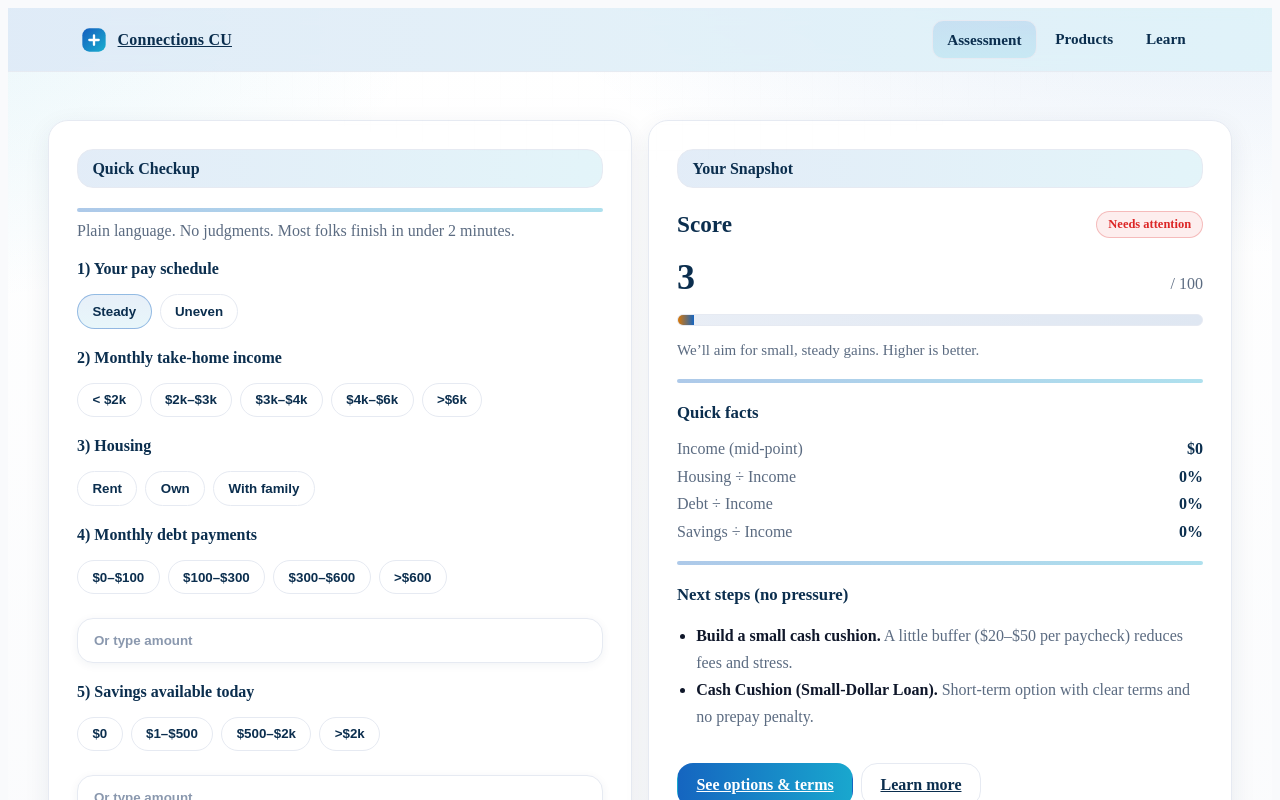
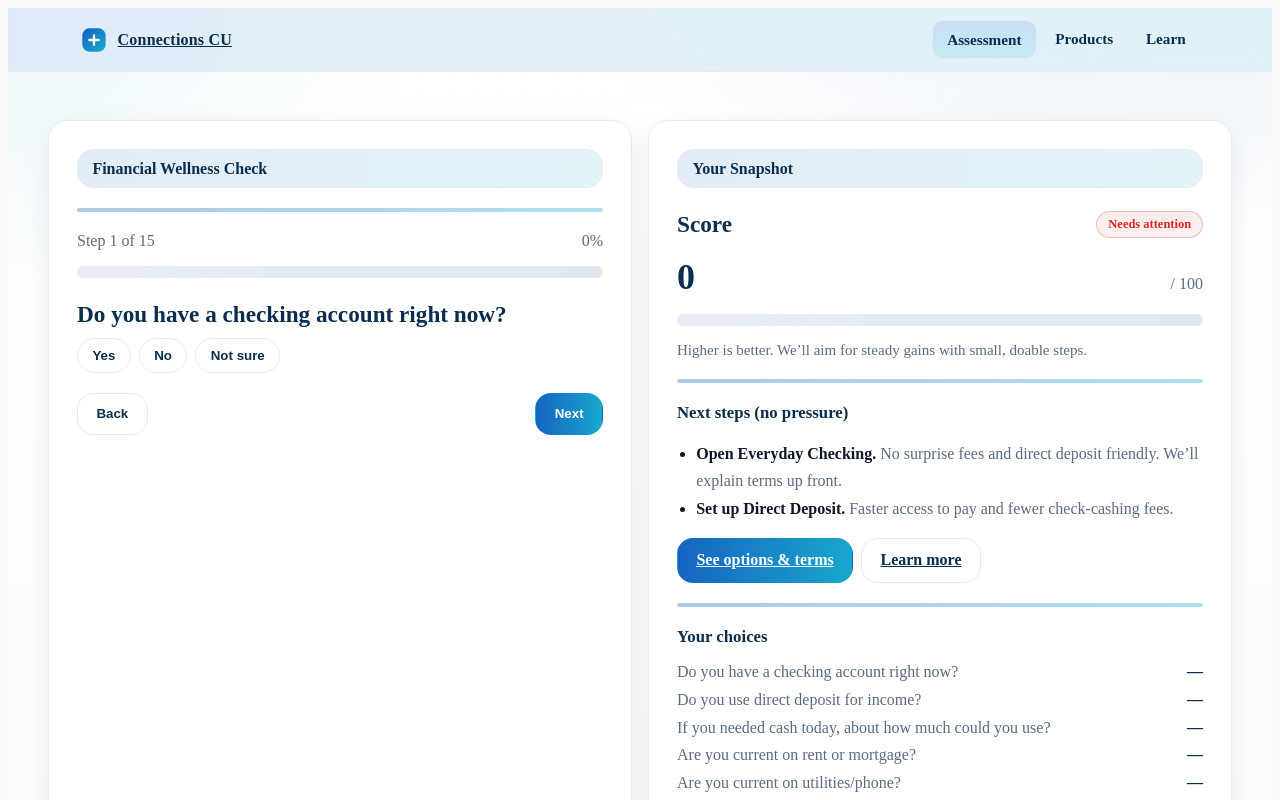
Before and after one commit to Ktm0660/CCU_Financial_Health_App, a Next.js app in the folder ccu-financial-health-app/: page /assess in a window 1280 px wide. Shown: the top 800 px of the page. Built offline with nearby package versions, Linux system fonts and the light colour scheme.

Commit message:
Revamp assessment to simple 15-question flow for rural/underserved; chip UI, plain language, transparent recommendations.

```diff
--- a/ccu-financial-health-app/src/app/assess/page.tsx
+++ b/ccu-financial-health-app/src/app/assess/page.tsx
@@ -2,16 +2,66 @@
 import { useMemo, useState } from "react";
 
 /**
- * New super-simple 6-question flow.
- * 1) Pay timing: steady / uneven
- * 2) Income range (tap chip)
- * 3) Housing type (rent / own / with family) + quick amount if rent/own
- * 4) Monthly debt payments (chip or number)
- * 5) Savings today (chip or number)
- * 6) Confidence / stress (chip)
+ * Connections CU · Simple 15-Question Assessment
+ * Designed for rural & first-time bank users:
+ * - One screen per question with big tappable chips
+ * - Zero jargon; plain language; minimal typing
+ * - Score 0–100 with category weights
+ * - Gentle, transparent recommendations (not salesy)
  *
- * Score = weighted blend (0–100). Recs map to answers with plain-language reasons.
+ * Categories & weights:
+ * 1) Access & Basics (checking, direct deposit, ID/eligibility proxy) ........ 25
+ * 2) Safety Net & Bills (emergency cash, current on housing/utilities) ....... 30
+ * 3) Stability (transportation, phone/internet, income timing) ............... 20
+ * 4) Obligations & Risk (payday/title loan, collections, debt stress) ........ 15
+ * 5) Confidence & Support (comfort reading statements, counselor opt-in) ..... 10
  */
+
+type ChipVal = string;
+
+type Q = {
+  id: string;
+  label: string;
+  help?: string;
+  kind: "chips" | "number";
+  options?: ChipVal[]; // for chips
+  optional?: boolean;
+};
+
+const QUESTIONS: Q[] = [
+  { id:"q1_checking", label:"Do you have a checking account right now?", kind:"chips", options:["Yes","No","Not sure"] },
+  { id:"q2_deposit", label:"Do you use direct deposit for income?", kind:"chips", options:["Yes","No","Sometimes"] },
+  { id:"q3_liquidity", label:"If you needed cash today, about how much could you use?", kind:"chips", options:["None","$1–$100","$100–$500",">$500"] },
+  { id:"q4_housing_current", label:"Are you current on rent or mortgage?", kind:"chips", options:["Yes","No","Not applicable"] },
+  { id:"q5_utils_current", label:"Are you current on utilities/phone?", kind:"chips", options:["Yes","No"] },
+  { id:"q6_highcost", label:"Do you have a payday/title/online loan right now?", kind:"chips", options:["Yes","No"] },
+  { id:"q7_collections", label:"Is anything in collections?", kind:"chips", options:["Yes","No","Not sure"] },
+  { id:"q8_transport", label:"Is your transportation reliable most weeks?", kind:"chips", options:["Yes","No"] },
+  { id:"q9_connectivity", label:"Is your phone or internet reliable most weeks?", kind:"chips", options:["Yes","No"] },
+  { id:"q10_income_timing", label:"Is your income timing steady most months?", kind:"chips", options:["Steady","Varies"] },
+  { id:"q11_set_aside", label:"Could you set aside at least $20 each paycheck?", kind:"chips", options:["Yes","Some months","No"] },
+  { id:"q12_comfort", label:"Reading statements/fees feels…", kind:"chips", options:["Comfortable","I need help"] },
+  { id:"q13_language", label:"Preferred language for materials", kind:"chips", options:["English","Español"] },
+  { id:"q14_priority", label:"Which is your top priority?", kind:"chips", options:["Build savings","Lower debt","Credit score","Car","Home","Just learn"] },
+  { id:"q15_counselor", label:"Would you like a counselor to reach out (free)?", kind:"chips", options:["Yes","No"] },
+];
+
+// UI bits
+function Chip({label, pressed, onClick}:{label:string; pressed:boolean; onClick:()=>void}) {
+  return (
+    <button type="button" className="btn-chip" aria-pressed={pressed} onClick={onClick}>
+      {label}
+    </button>
+  );
+}
+
+function Meter({value}:{value:number}) {
+  return (
+    <div className="meter" role="progressbar" aria-valuemin={0} aria-valuemax={100} aria-valuenow={value}>
+      <span style={{width:`${value}%`}} />
+    </div>
+  );
+}
 
 type Band = "Great" | "Okay" | "Needs attention";
 function bandFor(score:number): Band {
@@ -20,222 +70,214 @@ function bandFor(score:number): Band {
   return "Needs attention";
 }
 
-function Chip({label, pressed, onClick}:{label:string; pressed:boolean; onClick:()=>void}) {
-  return <button type="button" className="btn-chip" aria-pressed={pressed} onClick={onClick}>{label}</button>;
+// Recommendation helper
+type Rec = { title:string; why:string };
+function uniquePush(arr:Rec[], item:Rec) {
+  if (!arr.find(x=>x.title===item.title)) arr.push(item);
 }
 
 export default function Assess() {
-  // Q1 Pay timing
-  const [payTiming, setPayTiming] = useState<"steady" | "uneven">("steady");
+  const [step, setStep] = useState(0); // index into QUESTIONS
+  const [answers, setAnswers] = useState<Record<string, ChipVal | number | null>>({});
 
-  // Q2 Income range (monthly take-home)
-  const incomeOptions = ["< $2k","$2k–$3k","$3k–$4k","$4k–$6k",">$6k"] as const;
-  type IncomeOpt = typeof incomeOptions[number];
-  const [incomeRange, setIncomeRange] = useState<IncomeOpt | null>(null);
-  const incomeMid = useMemo(()=>({
-    "< $2k":1500, "$2k–$3k":2500, "$3k–$4k":3500, "$4k–$6k":5000, ">$6k":7000
-  } as Record<IncomeOpt, number>),[]);
+  const q = QUESTIONS[step];
 
-  // Q3 Housing
-  const [housing, setHousing] = useState<"rent"|"own"|"family"|null>(null);
-  const [housingAmt, setHousingAmt] = useState<string>(""); // optional
+  function setAnswer(id:string, val:ChipVal | number) {
+    setAnswers(prev => ({...prev, [id]: val}));
+  }
 
-  // Q4 Debt payments
-  const debtOptions = ["$0–$100","$100–$300","$300–$600",">$600"] as const;
-  type DebtOpt = typeof debtOptions[number];
-  const [debtRange, setDebtRange] = useState<DebtOpt | null>(null);
-  const [debtAmt, setDebtAmt] = useState<string>(""); // optional manual
+  const progressPct = Math.round(((step) / QUESTIONS.length) * 100);
 
-  // Q5 Savings
-  const saveOptions = ["$0","$1–$500","$500–$2k",">$2k"] as const;
-  type SaveOpt = typeof saveOptions[number];
-  const [saveRange, setSaveRange] = useState<SaveOpt | null>(null);
-  const [saveAmt, setSaveAmt] = useState<string>("");
+  // Compute score
+  const { score, band, recs } = useMemo(()=>{
+    let pts = 0;
 
-  // Q6 Confidence (self-report)
-  const confidenceOpts = ["Calm","Managing","Stressed"] as const;
-  type ConfOpt = typeof confidenceOpts[number];
-  const [confidence, setConfidence] = useState<ConfOpt | null>(null);
+    // Access & Basics (25)
+    // q1_checking, q2_deposit, q13_language (no score), proxy trust via comfort later
+    if (answers["q1_checking"] === "Yes") pts += 12;
+    if (answers["q2_deposit"] === "Yes") pts += 10;
+    if (answers["q2_deposit"] === "Sometimes") pts += 5;
 
-  // Numeric rollups
-  const income = incomeRange ? incomeMid[incomeRange] : 0;
-  const housingNum = Number(housingAmt || 0);
-  const debtNum = debtRange ? (
-    debtRange==="$0–$100"?100:
-    debtRange==="$100–$300"?300:
-    debtRange==="$300–$600"?600:800
-  ) : Number(debtAmt || 0);
-  const saveNum = saveRange ? (
-    saveRange==="$0"?0:
-    saveRange==="$1–$500"?500:
-    saveRange==="$500–$2k"?2000:4000
-  ) : Number(saveAmt || 0);
+    // Safety Net & Bills (30)
+    // q3_liquidity
+    const liq = answers["q3_liquidity"];
+    if (liq === ">$500") pts += 12;
+    else if (liq === "$100–$500") pts += 9;
+    else if (liq === "$1–$100") pts += 4;
+    // q4_housing_current
+    if (answers["q4_housing_current"] === "Yes") pts += 9;
+    // q5_utils_current
+    if (answers["q5_utils_current"] === "Yes") pts += 9;
 
-  // Score
-  const score = useMemo(()=>{
-    let raw = 0;
-    // Housing affordability (35% target)
-    if (housing === "family") {
-      raw += 28;
-    } else if (income > 0) {
-      const h = housingNum;
-      const pct = (h / income) * 100;
-      raw += Math.max(0, 35 - Math.min(100, pct)); // 0..35
+    // Stability (20)
+    if (answers["q8_transport"] === "Yes") pts += 7;
+    if (answers["q9_connectivity"] === "Yes") pts += 7;
+    if (answers["q10_income_timing"] === "Steady") pts += 6;
+
+    // Obligations & Risk (15) – subtractors
+    if (answers["q6_highcost"] === "Yes") pts -= 8;
+    const coll = answers["q7_collections"];
+    if (coll === "Yes") pts -= 7;
+    if (coll === "Not sure") pts -= 3;
+
+    // Confidence & Support (10)
+    if (answers["q11_set_aside"] === "Yes") pts += 6;
+    if (answers["q11_set_aside"] === "Some months") pts += 3;
+    if (answers["q12_comfort"] === "Comfortable") pts += 4;
+
+    // Clamp & band
+    const s = Math.max(0, Math.min(100, pts));
+    const b = bandFor(s);
+
+    // Recommendations (gentle, need-based)
+    const rs: Rec[] = [];
+
+    // Basics / Access
+    if (answers["q1_checking"] !== "Yes") {
+      uniquePush(rs, {
+        title: "Open Everyday Checking",
+        why: "No surprise fees and direct deposit friendly. We’ll explain terms up front."
+      });
     }
-
-    // Debt load (30% target of income)
-    if (income > 0) {
-      const pct = (debtNum / income) * 100;
-      raw += Math.max(0, 30 - Math.min(100, pct)); // 0..30
-    }
-
-    // Savings cushion (0..30 scaled vs income)
-    if (income > 0) {
-      raw += Math.min(30, (saveNum / income) * 100);
-    }
-
-    // Stability bonuses (5 total)
-    if (payTiming === "steady") raw += 3;
-    if (confidence === "Calm") raw += 2;
-    if (confidence === "Managing") raw += 1;
-
-    return Math.max(0, Math.min(100, Math.round(raw)));
-  },[housing, housingNum, income, debtNum, saveNum, payTiming, confidence]);
-
-  const band = bandFor(score);
-
-  // Recommendations (plain language + gentle suggestions)
-  const recs = useMemo(()=>{
-    const list: {title:string; why:string}[] = [];
-
-    // Liquidity
-    if (saveNum < 300) {
-      list.push({
-        title: "Build a small cash cushion",
-        why: "A little buffer ($20–$50 per paycheck) reduces fees and stress."
+    if (answers["q2_deposit"] !== "Yes") {
+      uniquePush(rs, {
+        title: "Set up Direct Deposit",
+        why: "Faster access to pay and fewer check-cashing fees."
       });
     }
 
-    // Housing
-    if (housing !== "family" && income>0 && (housingNum/income) > 0.4) {
-      list.push({
-        title: "Lower housing costs over time",
-        why: "Aim near 35% of take-home pay. We can brainstorm steps together."
+    // Safety net
+    if (liq === "None" || liq === "$1–$100") {
+      uniquePush(rs, {
+        title: "Start a $20 Cushion",
+        why: "Save $20 per paycheck to reach $200–$300 quickly and avoid fees."
+      });
+      uniquePush(rs, {
+        title: "Cash Cushion (Small-Dollar Loan)",
+        why: "Short-term bridge with clear terms and no prepayment penalty."
       });
     }
 
-    // Debt
-    if (income>0 && (debtNum/income) > 0.3) {
-      list.push({
-        title: "Tighten debt payments",
-        why: "Keeping minimums on autopay avoids fees; snowball what you can."
+    // Bills behind
+    if (answers["q4_housing_current"] === "No" || answers["q5_utils_current"] === "No") {
+      uniquePush(rs, {
+        title: "Payment Plan & Hardship Review",
+        why: "We’ll call providers together and build a catch-up plan that fits your budget."
       });
     }
 
-    // Confidence
-    if (confidence === "Stressed") {
-      list.push({
-        title: "Talk with a counselor (free)",
-        why: "Judgment-free planning. We’ll map 2–3 small wins first."
+    // High-cost obligations
+    if (answers["q6_highcost"] === "Yes") {
+      uniquePush(rs, {
+        title: "Relief Refinance / Pay-down Plan",
+        why: "Replace high-cost debt with a lower, fixed payment and a clear payoff date."
       });
     }
 
-    // Product bridges (non-salesy)
-    // Use gentle, transparent language tied to needs.
-    if (saveNum < 300) {
-      list.push({
-        title: "Cash Cushion (Small-Dollar Loan)",
-        why: "Short-term option with clear terms and no prepay penalty."
+    // Collections or unsure
+    if (answers["q7_collections"] === "Yes" || answers["q7_collections"] === "Not sure") {
+      uniquePush(rs, {
+        title: "Credit Report Check",
+        why: "We’ll pull free reports and make a step-by-step plan to settle or dispute."
       });
-    }
-    if (debtNum > 400) {
-      list.push({
+      uniquePush(rs, {
         title: "Pathway Credit Builder",
-        why: "Build payment history at a low rate with savings as collateral."
-      });
-    }
-    if (payTiming === "uneven") {
-      list.push({
-        title: "Everyday Checking",
-        why: "Direct deposit friendly. Overdraft options explained up front."
+        why: "Build positive history using a small secured installment—savings stays yours."
       });
     }
 
-    return list.slice(0, 6);
-  },[saveNum, housing, income, housingNum, debtNum, payTiming, confidence]);
+    // Stability helpers
+    if (answers["q8_transport"] === "No") {
+      uniquePush(rs, {
+        title: "Reliable Wheels Plan",
+        why: "Budget for repairs or find an affordable auto—terms explained clearly."
+      });
+    }
+    if (answers["q9_connectivity"] === "No") {
+      uniquePush(rs, {
+        title: "Low-Cost Connectivity Tips",
+        why: "Free Wi-Fi spots, assistance programs, and phone plans we see work well."
+      });
+    }
+
+    // Set-aside and comfort
+    if (answers["q11_set_aside"] === "No" || answers["q12_comfort"] === "I need help") {
+      uniquePush(rs, {
+        title: "15-Minute Budget Setup",
+        why: "We’ll map bills to paydays and auto-save a few dollars without stress."
+      });
+    }
+
+    // Language & counselor
+    if (answers["q13_language"] === "Español") {
+      uniquePush(rs, {
+        title: "Recursos en Español",
+        why: "Guías simples, ejemplos y apoyo en tu idioma."
+      });
+    }
+    if (answers["q15_counselor"] === "Yes") {
+      uniquePush(rs, {
+        title: "Meet a Certified Counselor",
+        why: "Free and judgment-free. We focus on 2–3 small wins you choose."
+      });
+    }
+
+    return { score: s, band: b, recs: rs.slice(0, 7) };
+  }, [answers]);
+
+  // Navigation
+  const canNext = step < QUESTIONS.length - 1;
+  const canBack = step > 0;
 
   return (
     <div className="grid-auto">
-      {/* LEFT: Questions */}
+      {/* LEFT: Question card */}
       <section className="card card-pad">
         <div className="stack-lg">
-          <div className="card-head">Quick Checkup</div>
+          <div className="card-head">Financial Wellness Check</div>
           <div className="rule-accent"></div>
-          <p className="muted" style={{marginTop:'.6rem'}}>Plain language. No judgments. Most folks finish in under 2 minutes.</p>
 
-          {/* Q1 */}
           <div className="stack">
-            <span className="label">1) Your pay schedule</span>
-            <div style={{display:'flex',gap:'.5rem',flexWrap:'wrap'}}>
-              <Chip label="Steady" pressed={payTiming==="steady"} onClick={()=>setPayTiming("steady")} />
-              <Chip label="Uneven" pressed={payTiming==="uneven"} onClick={()=>setPayTiming("uneven")} />
+            <div className="kv">
+              <span className="muted">Step {step+1} of {QUESTIONS.length}</span>
+              <span className="muted">{progressPct}%</span>
             </div>
+            <Meter value={progressPct} />
           </div>
 
-          {/* Q2 */}
           <div className="stack">
-            <span className="label">2) Monthly take-home income</span>
-            <div style={{display:'flex',gap:'.5rem',flexWrap:'wrap'}}>
-              {incomeOptions.map(o=>
-                <Chip key={o} label={o} pressed={incomeRange===o} onClick={()=>setIncomeRange(o)} />
-              )}
-            </div>
-          </div>
+            <h2 className="h2" style={{marginBottom:'.25rem'}}>{q.label}</h2>
+            {q.help ? <p className="muted" style={{marginTop:0}}>{q.help}</p> : null}
 
-          {/* Q3 */}
-          <div className="stack">
-            <span className="label">3) Housing</span>
-            <div style={{display:'flex',gap:'.5rem',flexWrap:'wrap',marginBottom:'.5rem'}}>
-              <Chip label="Rent" pressed={housing==="rent"} onClick={()=>setHousing("rent")} />
-              <Chip label="Own" pressed={housing==="own"} onClick={()=>setHousing("own")} />
-              <Chip label="With family" pressed={housing==="family"} onClick={()=>{setHousing("family");setHousingAmt("");}} />
-            </div>
-            {housing!=="family" && housing!==null && (
-              <input className="input" inputMode="decimal" placeholder="Monthly housing amount"
-                     value={housingAmt} onChange={(e)=>setHousingAmt(e.target.value)}/>
+            {q.kind === "chips" && (
+              <div style={{display:'flex',gap:'.5rem',flexWrap:'wrap',marginTop:'.5rem'}}>
+                {(q.options||[]).map(opt=>{
+                  const pressed = answers[q.id] === opt;
+                  return <Chip key={opt} label={opt} pressed={!!pressed} onClick={()=>setAnswer(q.id, opt)} />;
+                })}
+              </div>
+            )}
+
+            {q.kind === "number" && (
+              <input
+                className="input"
+                inputMode="decimal"
+                placeholder="Type an amount"
+                value={(answers[q.id] as number | "" | undefined) ?? ""}
+                onChange={(e)=>setAnswer(q.id, Number(e.target.value || 0))}
+              />
             )}
           </div>
 
-          {/* Q4 */}
-          <div className="stack">
-            <span className="label">4) Monthly debt payments</span>
-            <div style={{display:'flex',gap:'.5rem',flexWrap:'wrap',marginBottom:'.5rem'}}>
-              {debtOptions.map(o=>
-                <Chip key={o} label={o} pressed={debtRange===o} onClick={()=>{setDebtRange(o);setDebtAmt("");}} />
-              )}
-            </div>
-            <input className="input" inputMode="decimal" placeholder="Or type amount"
-                   value={debtAmt} onChange={(e)=>{setDebtAmt(e.target.value);setDebtRange(null);}} />
-          </div>
-
-          {/* Q5 */}
-          <div className="stack">
-            <span className="label">5) Savings available today</span>
-            <div style={{display:'flex',gap:'.5rem',flexWrap:'wrap',marginBottom:'.5rem'}}>
-              {saveOptions.map(o=>
-                <Chip key={o} label={o} pressed={saveRange===o} onClick={()=>{setSaveRange(o);setSaveAmt("");}} />
-              )}
-            </div>
-            <input className="input" inputMode="decimal" placeholder="Or type amount"
-                   value={saveAmt} onChange={(e)=>{setSaveAmt(e.target.value);setSaveRange(null);}} />
-          </div>
-
-          {/* Q6 */}
-          <div className="stack">
-            <span className="label">6) How does money feel right now?</span>
-            <div style={{display:'flex',gap:'.5rem',flexWrap:'wrap'}}>
-              {confidenceOpts.map(o=>
-                <Chip key={o} label={o} pressed={confidence===o} onClick={()=>setConfidence(o)} />
+          <div className="kv" style={{marginTop:'1.25rem'}}>
+            <button className="btn btn-subtle" onClick={()=> setStep(s=> Math.max(0, s-1))} disabled={!canBack}>Back</button>
+            <div style={{display:'flex',gap:'.5rem'}}>
+              {canNext ? (
+                <button className="btn btn-primary" onClick={()=> setStep(s=> Math.min(QUESTIONS.length-1, s+1))}>
+                  Next
+                </button>
+              ) : (
+                <a className="btn btn-primary" href="#results">See my results</a>
               )}
             </div>
           </div>
@@ -243,34 +285,23 @@ export default function Assess() {
       </section>
 
       {/* RIGHT: Results */}
-      <aside className="card card-pad">
+      <aside id="results" className="card card-pad">
         <div className="stack-lg">
           <div className="card-head">Your Snapshot</div>
+
           <div className="stack">
             <div className="kv">
-              <h2 className="h2" style={{margin:0}}>Score</h2>
+              <h3 className="h2" style={{margin:0}}>Score</h3>
               <span className={`badge ${band==="Great"?"badge-ok":band==="Okay"?"badge-warn":"badge-bad"}`}>{band}</span>
             </div>
             <div className="kv" style={{alignItems:'baseline'}}>
               <strong style={{fontSize:'2.25rem',color:'var(--brand-navy)'}}>{score}</strong>
               <span className="muted"> / 100</span>
             </div>
-            <div className="meter" role="progressbar" aria-valuemin={0} aria-valuemax={100} aria-valuenow={score}>
-              <span style={{width:`${score}%`}} />
-            </div>
-            <p className="muted" style={{fontSize:'.94rem'}}>We’ll aim for small, steady gains. Higher is better.</p>
-          </div>
-
-          <div className="rule-accent"></div>
-
-          <div className="stack">
-            <h3 className="h3">Quick facts</h3>
-            <div className="stack-sm">
-              <div className="kv"><span className="muted">Income (mid-point)</span><strong>${income.toLocaleString()}</strong></div>
-              <div className="kv"><span className="muted">Housing ÷ Income</span><strong>{income>0?Math.round((Number(housingNum||0)/income)*100):0}%</strong></div>
-              <div className="kv"><span className="muted">Debt ÷ Income</span><strong>{income>0?Math.round((Number(debtNum||0)/income)*100):0}%</strong></div>
-              <div className="kv"><span className="muted">Savings ÷ Income</span><strong>{income>0?Math.round((Number(saveNum||0)/income)*100):0}%</strong></div>
-            </div>
+            <Meter value={score} />
+            <p className="muted" style={{fontSize:'.94rem'}}>
+              Higher is better. We’ll aim for steady gains with small, doable steps.
+            </p>
           </div>
 
           <div className="rule-accent"></div>
@@ -278,12 +309,31 @@ export default function Assess() {
           <div className="stack">
             <h3 className="h3">Next steps (no pressure)</h3>
             <ul style={{paddingLeft:'1.2rem',lineHeight:'1.7'}}>
-              {recs.length===0 ? <li>Looks good—keep doing what works. We’re here when you need us.</li> :
+              {recs.length===0 ? (
+                <li>You’re in a good spot. Keep going—we’re here when you need us.</li>
+              ) : (
                 recs.map(r=> <li key={r.title}><strong>{r.title}.</strong> <span className="muted">{r.why}</span></li>)
-              }
+              )}
             </ul>
-            <a className="btn btn-primary" href="/products">See options &amp; terms</a>
-            <a className="btn btn-subtle" href="/learn" style={{marginLeft:'.5rem'}}>Learn more</a>
+
+            <div style={{display:'flex',flexWrap:'wrap',gap:'.5rem'}}>
+              <a className="btn btn-primary" href="/products">See options &amp; terms</a>
+              <a className="btn btn-subtle" href="/learn">Learn more</a>
+            </div>
+          </div>
+
+          <div className="rule-accent"></div>
+
+          <div className="stack">
+            <h3 className="h3">Your choices</h3>
+            <div className="stack-sm">
+              {QUESTIONS.map(q => (
+                <div key={q.id} className="kv">
+                  <span className="muted">{q.label}</span>
+                  <strong>{answers[q.id] ? String(answers[q.id]) : "—"}</strong>
+                </div>
+              ))}
+            </div>
           </div>
         </div>
       </aside>
```
